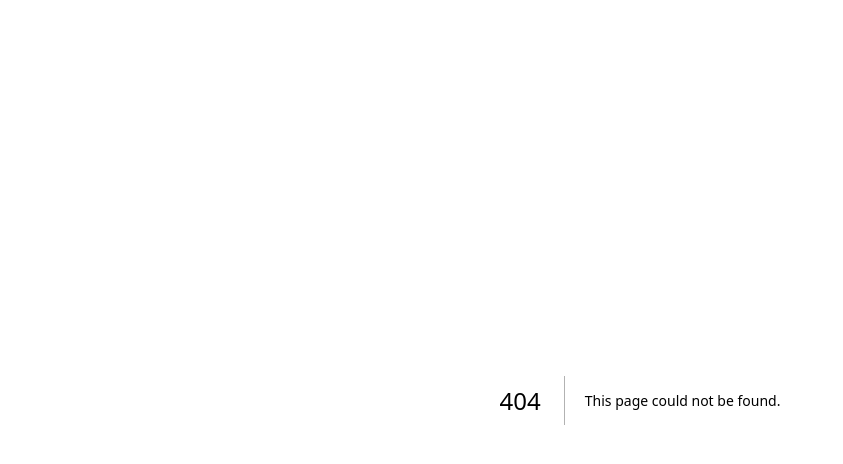
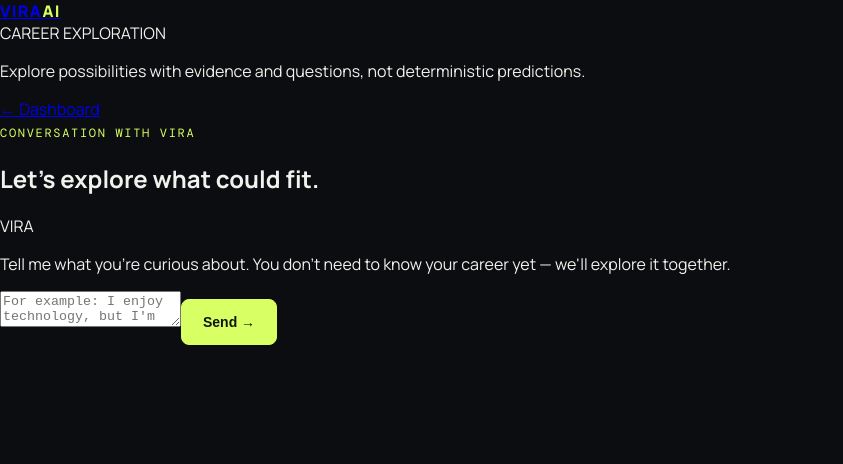
Before and after one commit to LakkuAmulya-2/Vira-ai-, a Next.js app in the folder frontend/: page /career in a window 1280 px wide. Before the commit this address had no page. Shown: the top 464 px of the page, without its empty margins (0-843 px from the left). Built offline with nearby package versions, Linux system fonts and the light colour scheme; a web font is replaced by a local one.

Commit message:
feat(frontend): add Vira AI career conversation workspace

```diff
--- /dev/null
+++ b/frontend/src/app/career/page.tsx
@@ -0,0 +1,45 @@
+"use client";
+
+import { FormEvent, useState } from "react";
+import Link from "next/link";
+
+type Message = { role: "user" | "assistant"; content: string; signals?: {title:string;rationale:string;confidence:number}[]; questions?: string[] };
+
+export default function CareerPage() {
+  const [messages, setMessages] = useState<Message[]>([{role:"assistant",content:"Tell me what you're curious about. You don't need to know your career yet — we'll explore it together."}]);
+  const [input, setInput] = useState("");
+  const [loading, setLoading] = useState(false);
+
+  async function send(e: FormEvent) {
+    e.preventDefault();
+    const text = input.trim();
+    if (!text || loading) return;
+    setMessages(prev=>[...prev,{role:"user",content:text}]);
+    setInput(""); setLoading(true);
+    try {
+      const base = process.env.NEXT_PUBLIC_API_URL || "";
+      const res = await fetch(base + "/api/v1/chat/", {method:"POST",headers:{"Content-Type":"application/json"},body:JSON.stringify({message:text,profile:{}})});
+      if (!res.ok) throw new Error("Request failed");
+      const data = await res.json();
+      setMessages(prev=>[...prev,{role:"assistant",content:data.answer,signals:data.data?.signals,questions:data.follow_up_questions}]);
+    } catch {
+      setMessages(prev=>[...prev,{role:"assistant",content:"I couldn't reach the intelligence service. Please try again when the backend is available."}]);
+    } finally {setLoading(false);}
+  }
+
+  return <main className="chat-shell">
+    <aside className="chat-side"><Link href="/" className="brand">VIRA<span>AI</span></Link><div className="chat-label">CAREER EXPLORATION</div><p>Explore possibilities with evidence and questions, not deterministic predictions.</p><Link href="/dashboard">← Dashboard</Link></aside>
+    <section className="chat-main">
+      <header><span className="eyebrow">CONVERSATION WITH VIRA</span><h1>Let's explore what could fit.</h1></header>
+      <div className="messages">
+        {messages.map((m,i)=><div key={i} className={"message "+m.role}>
+          <div className="message-role">{m.role==="assistant"?"VIRA":"YOU"}</div><p>{m.content}</p>
+          {m.signals?.map(s=><article className="signal-card" key={s.title}><strong>{s.title}</strong><p>{s.rationale}</p><small>Exploration confidence: {Math.round(s.confidence*100)}%</small></article>)}
+          {m.questions?.length ? <div className="questions">{m.questions.map(q=><button key={q} onClick={()=>setInput(q)}>{q}</button>)}</div> : null}
+        </div>)}
+        {loading && <div className="thinking">Vira is thinking…</div>}
+      </div>
+      <form onSubmit={send} className="composer"><textarea value={input} onChange={e=>setInput(e.target.value)} placeholder="For example: I enjoy technology, but I'm not sure which field is right for me..." /><button className="primary" disabled={loading}>Send →</button></form>
+    </section>
+  </main>;
+}
```
